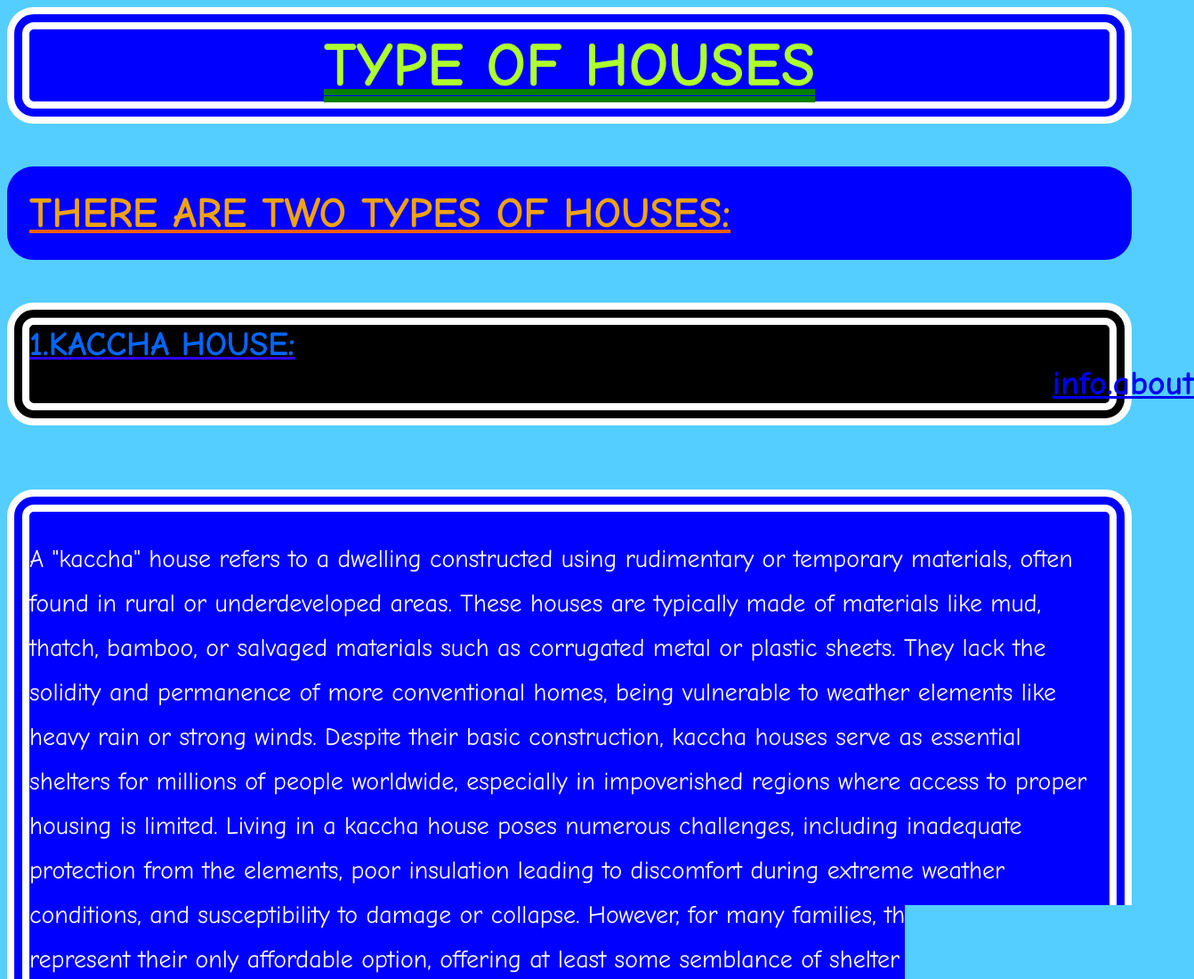
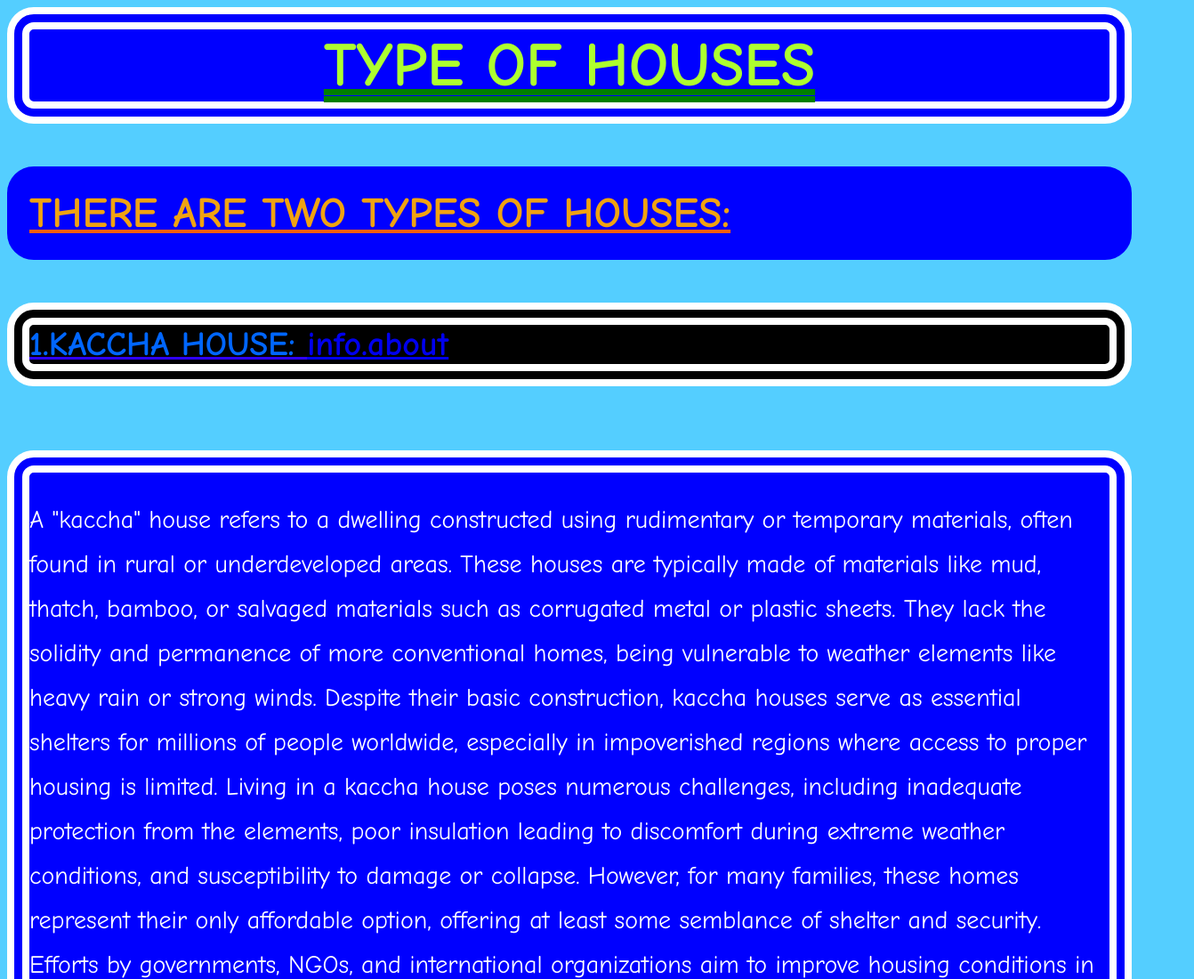
Before and after one commit to apsgaming2024/css-learning, a plain HTML site: page index.html in a window 1280 px wide. Shown: the top 1100 px of the page at 89% size, 1342 px wide, since content can reach past the window. Drawn offline with Linux system fonts and the light colour scheme.

```diff
--- a/STYLE1.CSS
+++ b/STYLE1.CSS
@@ -98,6 +98,3 @@ BODY{
      border-color: rgb(255, 255, 255);
      border-style: double;
    }
-   a{
-    margin-left: 1150px;
-   }
```
